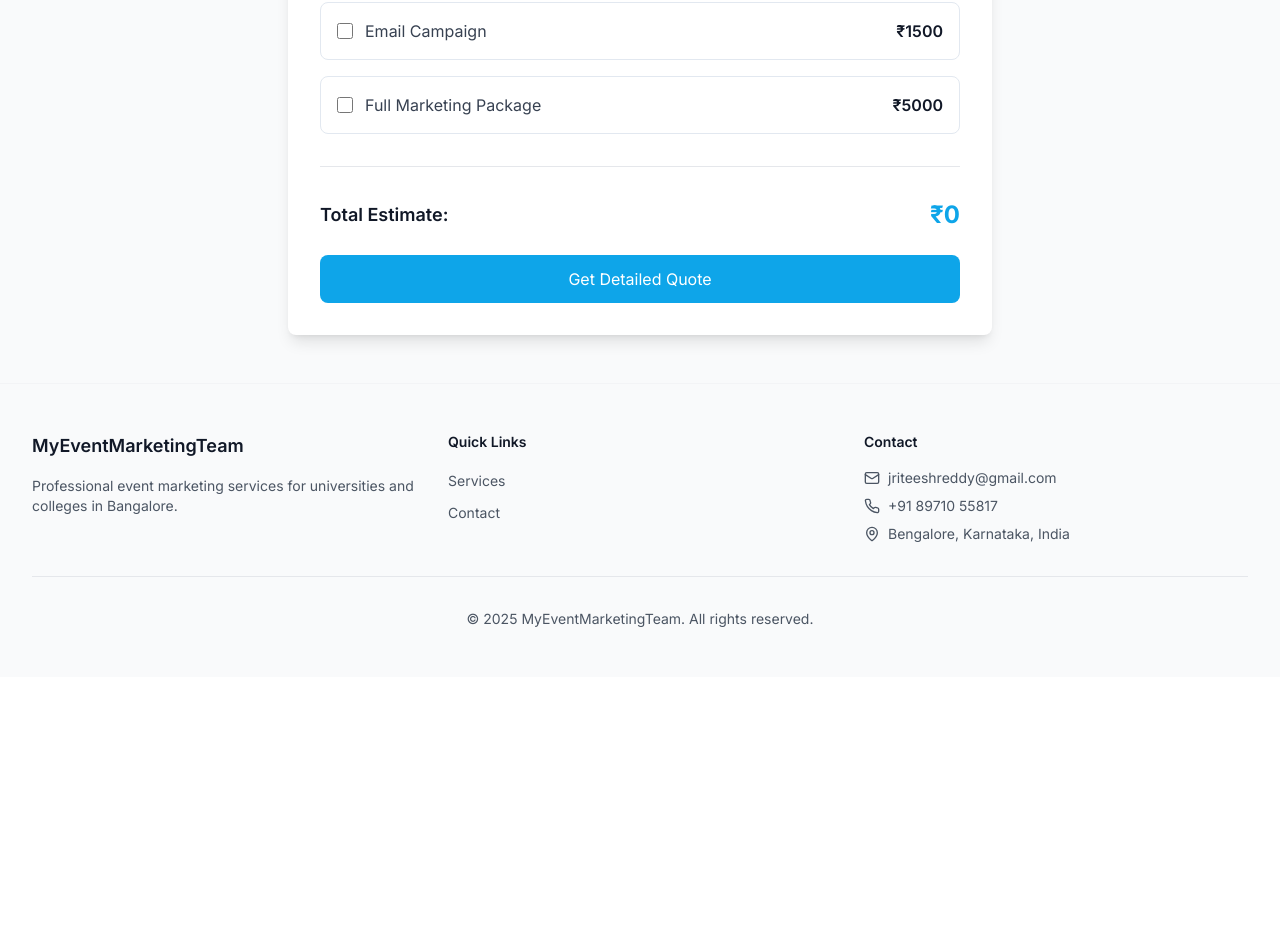
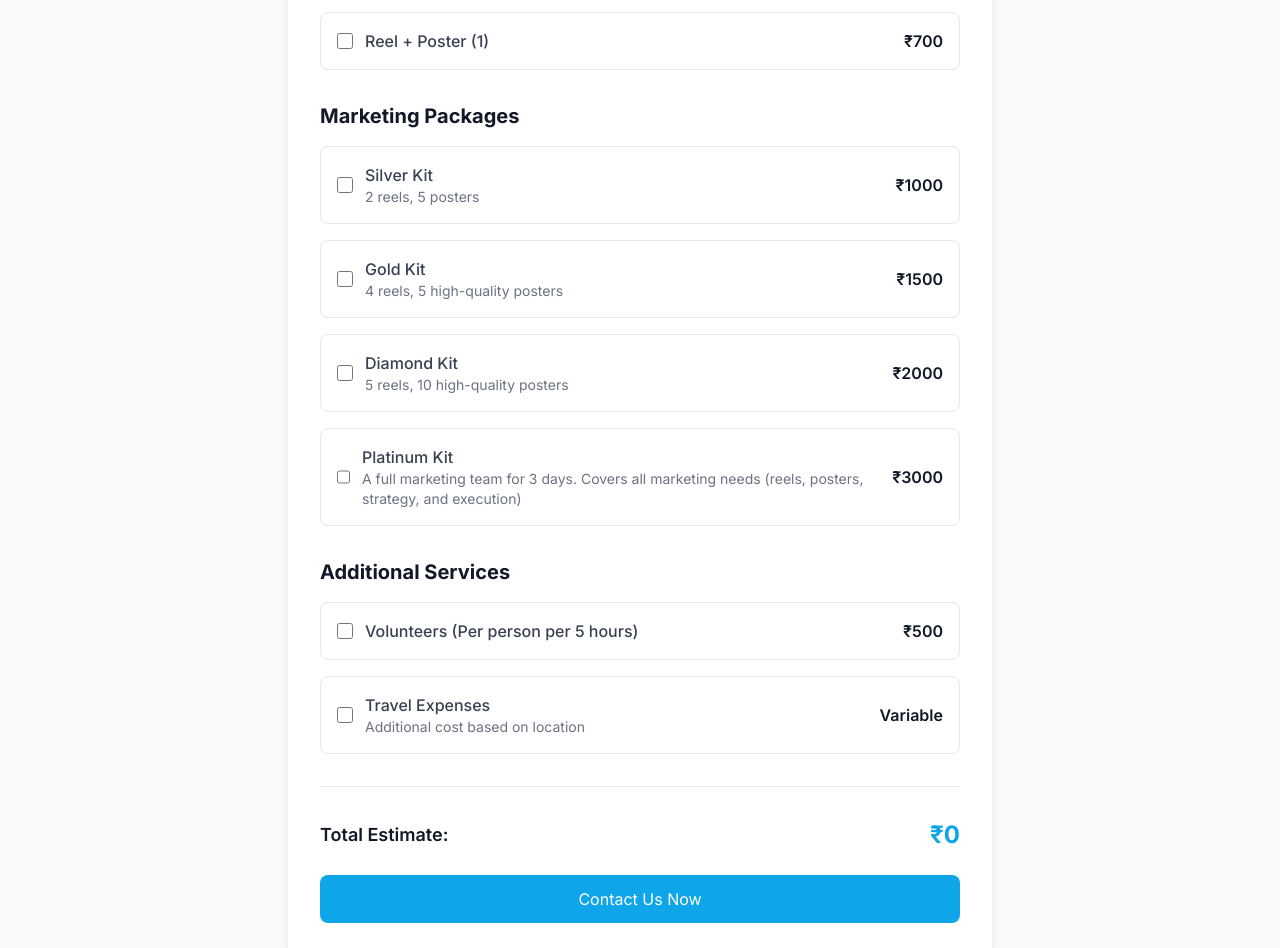
Before and after one commit to JRiteeshReddy/lively-event-boosters, a React (Vite) app: page /quote in a window 1280 px wide. Shown: the part 496-1444 px from the top of the page. Before the commit the page ends 1173 px from the top, so only its background shows below. Built offline with nearby package versions, Linux system fonts and the light colour scheme.

Commit message:
Update quote pricing and contact button
Updated pricing for event marketing services to reflect new packages and individual services.  Added "Contact Us Now" button and removed "Get Detailed Quote" button.

```diff
--- a/src/pages/Quote.tsx
+++ b/src/pages/Quote.tsx
@@ -1,17 +1,56 @@
 
 import React, { useState } from 'react';
 import { toast } from "@/components/ui/use-toast";
+import { Link } from "react-router-dom";
 
 const Quote = () => {
   const [total, setTotal] = useState(0);
   const [selectedServices, setSelectedServices] = useState<string[]>([]);
 
   const services = [
-    { name: "Marketing Reel", price: 500 },
-    { name: "Event Poster", price: 1000 },
-    { name: "Social Media Package", price: 2000 },
-    { name: "Email Campaign", price: 1500 },
-    { name: "Full Marketing Package", price: 5000 }
+    // Individual Services
+    { name: "Reel Only (1)", price: 500, category: "Individual Services" },
+    { name: "Poster Only (2)", price: 500, category: "Individual Services" },
+    { name: "Reel + Poster (1)", price: 700, category: "Individual Services" },
+
+    // Marketing Packages
+    {
+      name: "Silver Kit",
+      price: 1000,
+      category: "Marketing Packages",
+      description: "2 reels, 5 posters"
+    },
+    {
+      name: "Gold Kit",
+      price: 1500,
+      category: "Marketing Packages",
+      description: "4 reels, 5 high-quality posters"
+    },
+    {
+      name: "Diamond Kit",
+      price: 2000,
+      category: "Marketing Packages",
+      description: "5 reels, 10 high-quality posters"
+    },
+    {
+      name: "Platinum Kit",
+      price: 3000,
+      category: "Marketing Packages",
+      description: "A full marketing team for 3 days. Covers all marketing needs (reels, posters, strategy, and execution)"
+    },
+
+    // Additional Services
+    {
+      name: "Volunteers (Per person per 5 hours)",
+      price: 500,
+      category: "Additional Services"
+    },
+    {
+      name: "Travel Expenses",
+      price: 0,
+      category: "Additional Services",
+      description: "Additional cost based on location"
+    }
   ];
 
   const handleServiceToggle = (serviceName: string, price: number) => {
@@ -30,51 +69,71 @@ const Quote = () => {
     });
   };
 
-  const handleGetQuote = () => {
+  const handleContactUs = () => {
     if (selectedServices.length === 0) {
       toast({
         title: "No services selected",
-        description: "Please select at least one service to get a quote.",
+        description: "Please select at least one service before proceeding.",
         variant: "destructive",
       });
       return;
     }
 
     toast({
-      title: "Quote generated!",
-      description: `Your estimated total is ₹${total}. We'll contact you with more details.`,
+      title: "Selection confirmed!",
+      description: `Your estimated total is ₹${total}. Redirecting to contact page.`,
     });
   };
+
+  const groupedServices = services.reduce((groups, service) => {
+    if (!groups[service.category]) {
+      groups[service.category] = [];
+    }
+    groups[service.category].push(service);
+    return groups;
+  }, {} as Record<string, typeof services>);
 
   return (
     <div className="py-12 bg-gray-50">
       <div className="max-w-3xl mx-auto px-4 sm:px-6 lg:px-8">
         <div className="text-center">
-          <h1 className="text-4xl font-bold text-gray-900 mb-4">Get an Instant Quote</h1>
+          <h1 className="text-4xl font-bold text-gray-900 mb-4">MyEventMarketingTeam – Pricing Packages</h1>
           <p className="text-xl text-gray-600 mb-12">Select the services you need</p>
         </div>
 
         <div className="bg-white rounded-lg shadow-lg p-8">
+          {Object.entries(groupedServices).map(([category, categoryServices]) => (
+            <div key={category} className="mb-8">
+              <h2 className="text-xl font-bold text-gray-900 mb-4">{category}</h2>
               <div className="space-y-4">
-            {services.map((service) => (
+                {categoryServices.map((service) => (
                   <div
                     key={service.name}
                     className="flex items-center justify-between p-4 border rounded-lg cursor-pointer hover:bg-gray-50"
                     onClick={() => handleServiceToggle(service.name, service.price)}
                   >
-                <div className="flex items-center">
+                    <div className="flex items-center flex-1">
                       <input
                         type="checkbox"
                         checked={selectedServices.includes(service.name)}
                         onChange={() => {}}
                         className="h-4 w-4 text-primary border-gray-300 rounded focus:ring-primary"
                       />
-                  <label className="ml-3 text-gray-700">{service.name}</label>
+                      <div className="ml-3">
+                        <label className="text-gray-700 font-medium">{service.name}</label>
+                        {service.description && (
+                          <p className="text-sm text-gray-500">{service.description}</p>
+                        )}
                       </div>
-                <span className="text-gray-900 font-semibold">₹{service.price}</span>
+                    </div>
+                    <span className="text-gray-900 font-semibold ml-4">
+                      {service.price > 0 ? `₹${service.price}` : 'Variable'}
+                    </span>
                   </div>
                 ))}
               </div>
+            </div>
+          ))}
 
           <div className="mt-8 pt-8 border-t border-gray-200">
             <div className="flex justify-between items-center mb-6">
@@ -82,12 +141,13 @@ const Quote = () => {
               <span className="text-2xl font-bold text-primary">₹{total}</span>
             </div>
 
-            <button
-              onClick={handleGetQuote}
-              className="w-full bg-primary text-white rounded-lg px-4 py-3 hover:bg-primary-hover transition-colors"
+            <Link
+              to="/contact"
+              onClick={handleContactUs}
+              className="w-full bg-primary text-white rounded-lg px-4 py-3 hover:bg-primary-hover transition-colors flex items-center justify-center"
             >
-              Get Detailed Quote
-            </button>
+              Contact Us Now
+            </Link>
           </div>
         </div>
       </div>
```
Lines whose indentation alone changed are shown as unchanged.
